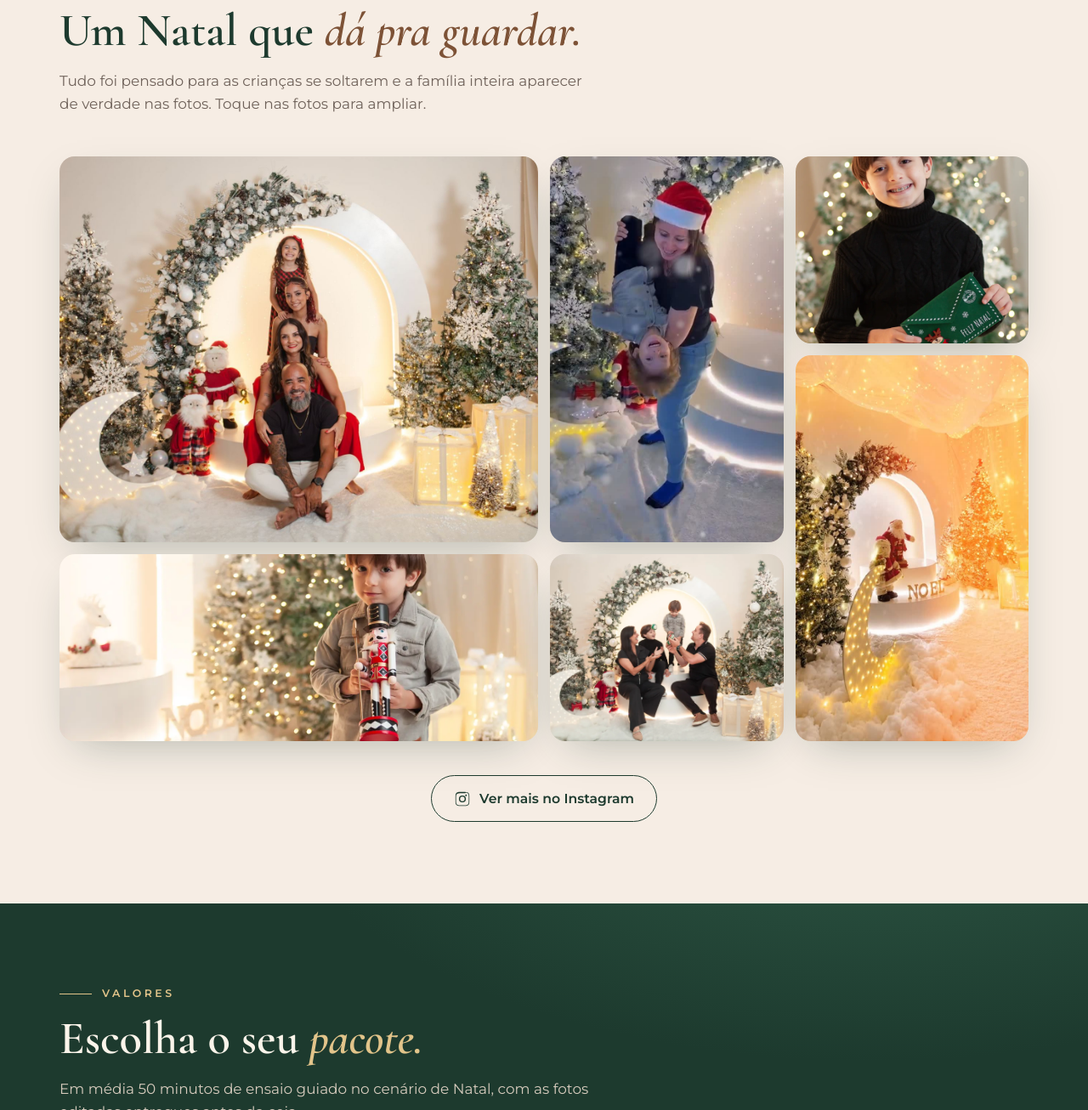
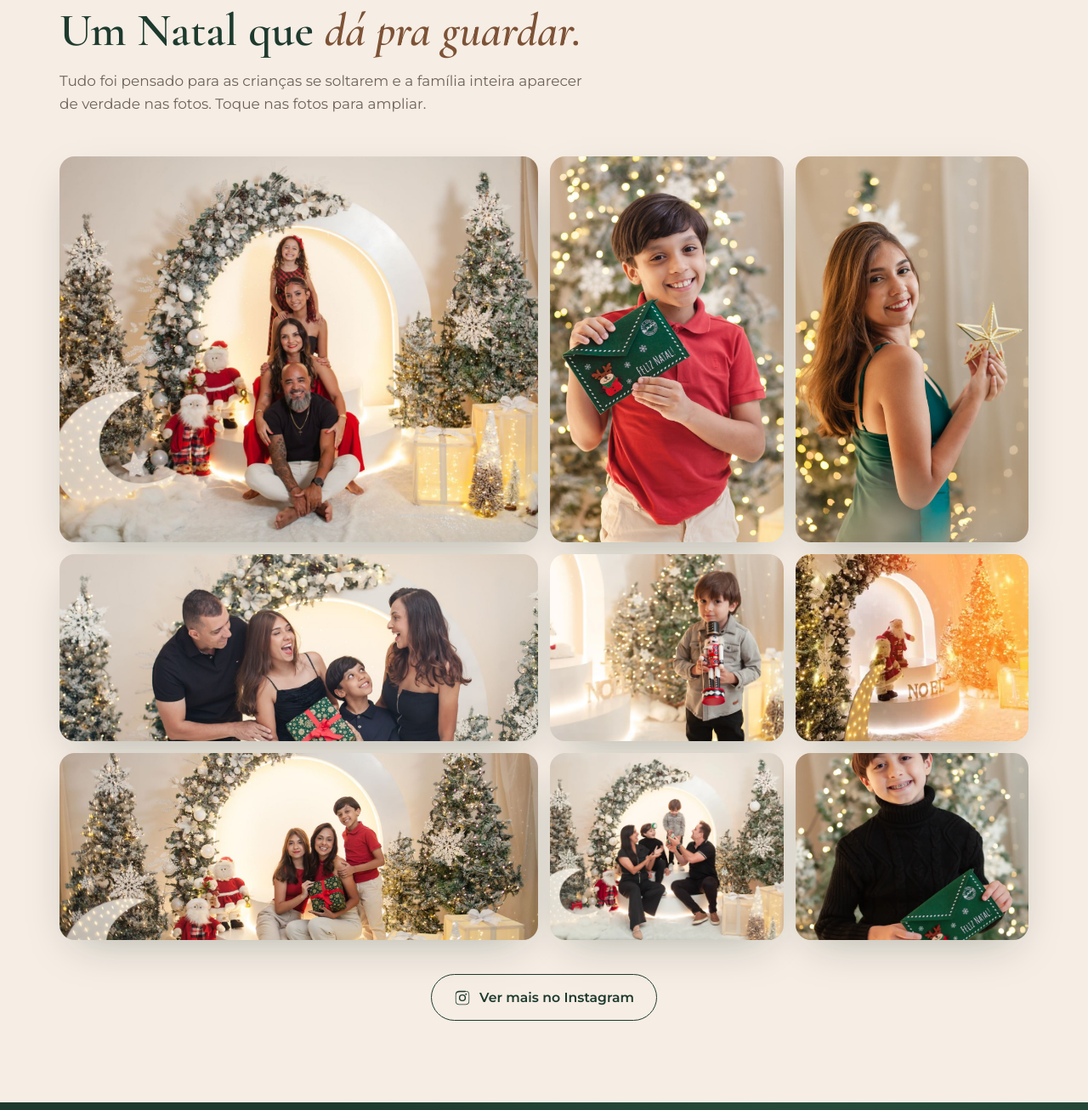
Before and after one commit to madeirawallison/leilaalcantara, a plain HTML site: page index.html in a window 1280 px wide. Shown: the part 1238-2544 px from the top of the page at 85% size. Drawn offline with nearby package versions, Linux system fonts and the light colour scheme.

Commit message:
Galeria de Natal: 4 fotos novas em alta (menino com cartinha, menina com estrela, familia rindo com presente, mae e filhos) e 9 fotos no total
Co-Authored-By: Claude Opus 5.5 <noreply@anthropic.com>

```diff
--- a/index.html
+++ b/index.html
@@ -116,11 +116,14 @@
 
     <div class="gallery" id="gallery">
       <figure class="g g--big" data-full="img/natal/familia-arco-2026.jpg"><img src="img/natal/familia-arco-2026.jpg" alt="Família sorrindo no cenário de Natal com arco iluminado, lua e árvores" loading="lazy"><figcaption>Família toda junta</figcaption></figure>
-      <figure class="g g--tall" data-full="img/ig/reel-natal-crianca.jpg"><img src="img/ig/reel-natal-crianca.jpg" alt="Mãe brincando com o filho no cenário de Natal" loading="lazy"><figcaption>Bastidor: brincadeira vira foto</figcaption></figure>
-      <figure class="g" data-full="img/ig/natal-menino-carta.webp"><img src="img/ig/natal-menino-carta.webp" alt="Menino sorrindo com carta de Natal" loading="lazy"><figcaption>Carta para o Papai Noel</figcaption></figure>
-      <figure class="g g--tall" data-full="img/ig/reel-cenario.jpg"><img src="img/ig/reel-cenario.jpg" alt="Cenário de Natal com lua iluminada e Papai Noel" loading="lazy"><figcaption>O cenário pronto pra você</figcaption></figure>
-      <figure class="g g--wide" data-full="img/ig/natal-menino-quebra-nozes.webp"><img src="img/ig/natal-menino-quebra-nozes.webp" alt="Menino com quebra-nozes em frente à árvore de Natal" loading="lazy"><figcaption>Detalhes que encantam</figcaption></figure>
+      <figure class="g g--tall" data-full="img/natal/menino-carta-natal.jpg"><img src="img/natal/menino-carta-natal.jpg" alt="Menino sorrindo com envelope de Feliz Natal em frente à árvore" loading="lazy" style="object-position:center 30%"><figcaption>Cartinha para o Papai Noel</figcaption></figure>
+      <figure class="g g--tall" data-full="img/natal/menina-estrela.jpg"><img src="img/natal/menina-estrela.jpg" alt="Menina sorrindo segurando estrela dourada com luzes de Natal ao fundo" loading="lazy" style="object-position:center 30%"><figcaption>Brilho de estrela</figcaption></figure>
+      <figure class="g g--wide" data-full="img/natal/familia-risada-presente.jpg"><img src="img/natal/familia-risada-presente.jpg" alt="Família rindo junto ao abrir um presente de Natal" loading="lazy" style="object-position:center 35%"><figcaption>Risada que vira foto</figcaption></figure>
+      <figure class="g" data-full="img/ig/natal-menino-quebra-nozes.webp"><img src="img/ig/natal-menino-quebra-nozes.webp" alt="Menino com quebra-nozes em frente à árvore de Natal" loading="lazy"><figcaption>Detalhes que encantam</figcaption></figure>
+      <figure class="g" data-full="img/ig/reel-cenario.jpg"><img src="img/ig/reel-cenario.jpg" alt="Cenário de Natal com lua iluminada e Papai Noel" loading="lazy"><figcaption>O cenário pronto pra você</figcaption></figure>
+      <figure class="g g--wide" data-full="img/natal/mae-filhos-presente.jpg"><img src="img/natal/mae-filhos-presente.jpg" alt="Mãe com os filhos e um presente no cenário de Natal" loading="lazy" style="object-position:60% center"><figcaption>Mãe e filhos</figcaption></figure>
       <figure class="g" data-full="img/ig/natal-familia-arco.webp"><img src="img/ig/natal-familia-arco.webp" alt="Família no cenário de Natal com arco iluminado" loading="lazy"><figcaption>Família no arco iluminado</figcaption></figure>
+      <figure class="g" data-full="img/ig/natal-menino-carta.webp"><img src="img/ig/natal-menino-carta.webp" alt="Menino sorrindo com carta de Natal" loading="lazy"><figcaption>Sorriso de Natal</figcaption></figure>
     </div>
 
     <div class="center mt">
```
Also changed, not shown: img/ig/reel-natal-crianca.jpg (deleted), img/natal/familia-risada-presente.jpg (added), img/natal/mae-filhos-presente.jpg (added), img/natal/menina-estrela.jpg (added), img/natal/menino-carta-natal.jpg (added).
